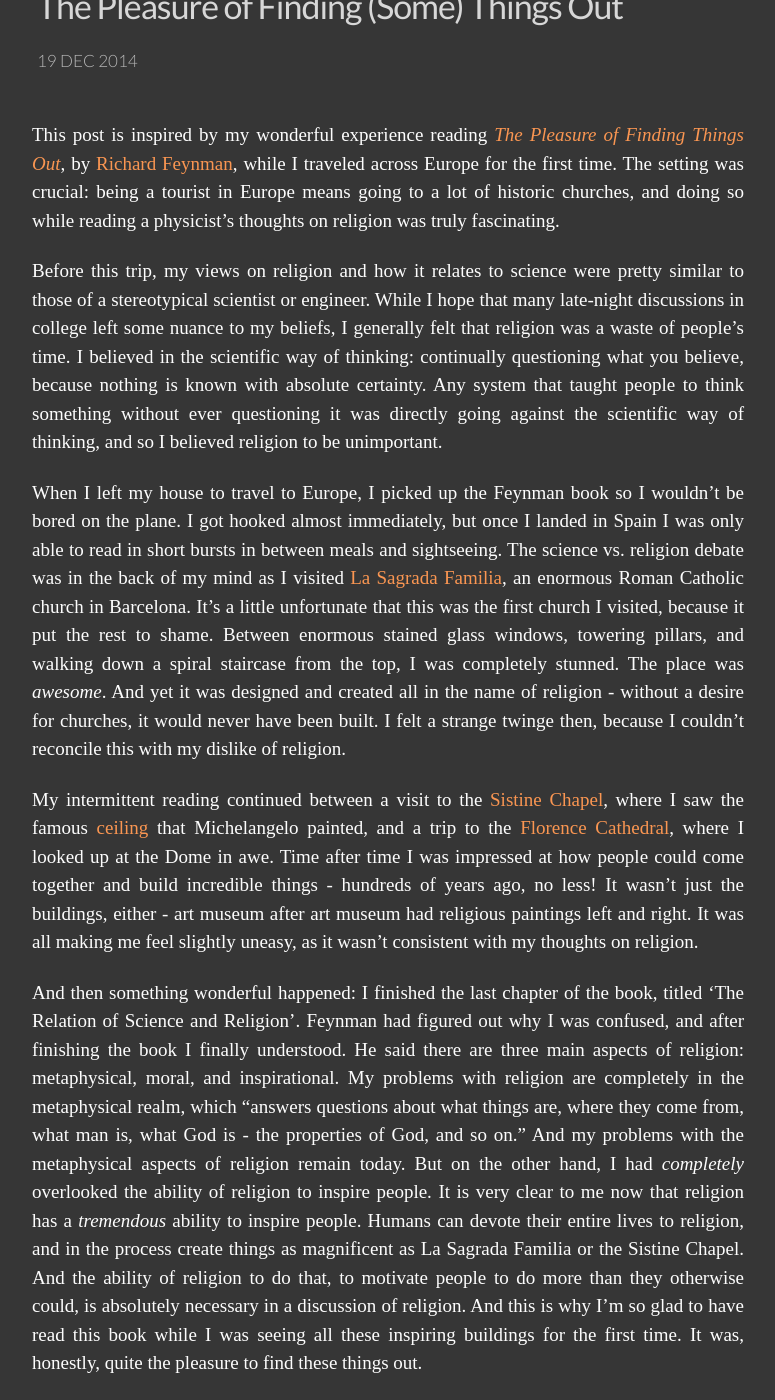
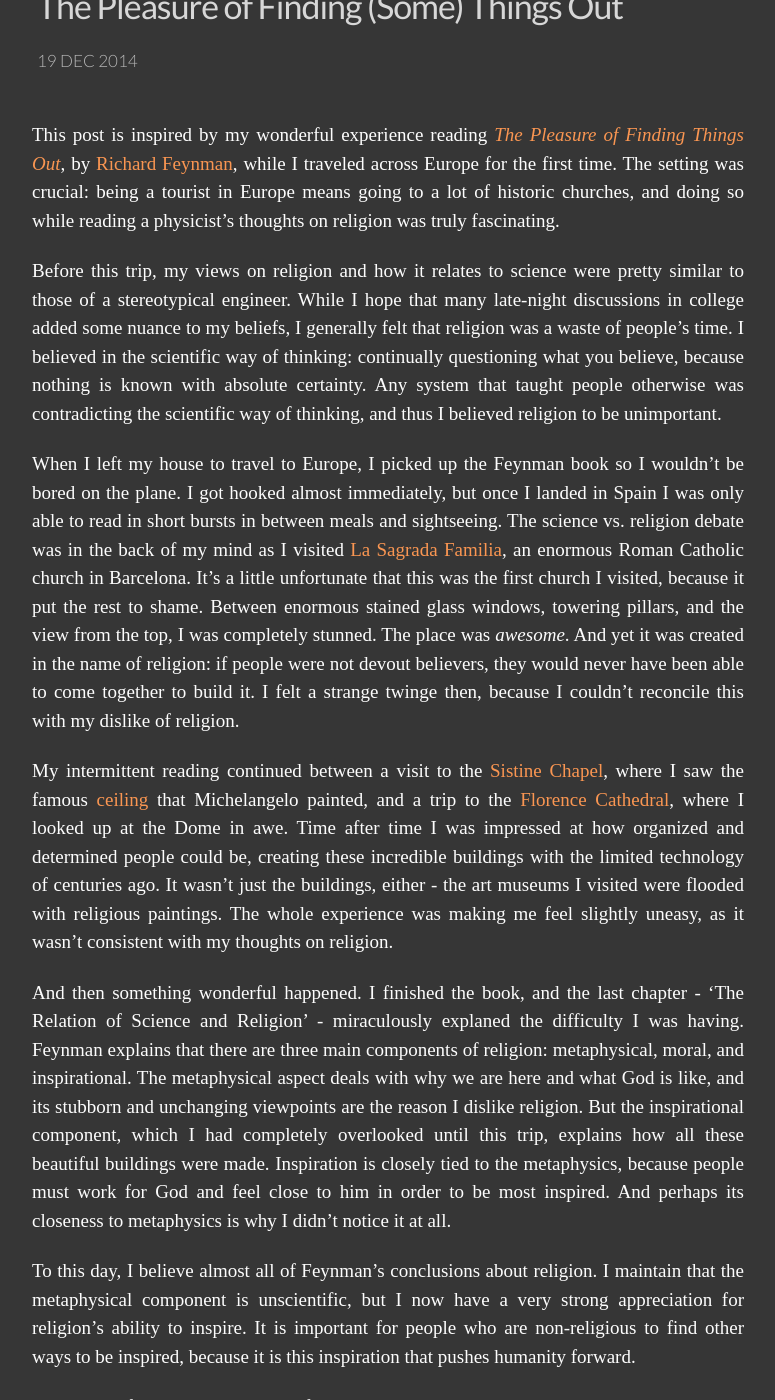
Before and after one commit to amaresh-sahu/amaresh-sahu.github.io, a Jekyll site: the page built from _posts/2014-12-19-finding-things-out.markdown, in a window 1280 px wide and 1400 px high, scrolled down 268 px. Shown: the whole window, without its empty margins (252-1027 px from the left). Built offline with Jekyll 4.4.1, drawn with Linux system fonts in a browser that asks for light colours; some web fonts are replaced; some of the changed text lies outside the part shown.

Commit message:
small edits and change conclusion

```diff
--- a/_posts/2014-12-19-finding-things-out.markdown
+++ b/_posts/2014-12-19-finding-things-out.markdown
@@ -7,14 +7,17 @@
 
 This post is inspired by my wonderful experience reading [_The Pleasure of Finding Things Out_](http://www.amazon.com/The-Pleasure-Finding-Things-Out/dp/0465023959), by [Richard Feynman](http://en.wikipedia.org/wiki/Richard_Feynman), while I traveled across Europe for the first time. The setting was crucial: being a tourist in Europe means going to a lot of historic churches, and doing so while reading a physicist's thoughts on religion was truly fascinating.
 
-Before this trip, my views on religion and how it relates to science were pretty similar to those of a stereotypical scientist or engineer. While I hope that many late-night discussions in college left some nuance to my beliefs, I generally felt that religion was a waste of people's time. I believed in the scientific way of thinking: continually questioning what you believe, because nothing is known with absolute certainty. Any system that taught people to think something without ever questioning it was directly going against the scientific way of thinking, and so I believed religion to be unimportant.
+Before this trip, my views on religion and how it relates to science were pretty similar to those of a stereotypical engineer. While I hope that many late-night discussions in college added some nuance to my beliefs, I generally felt that religion was a waste of people's time. I believed in the scientific way of thinking: continually questioning what you believe, because nothing is known with absolute certainty. Any system that taught people otherwise was contradicting the scientific way of thinking, and thus I believed religion to be unimportant.
 
-When I left my house to travel to Europe, I picked up the Feynman book so I wouldn't be bored on the plane. I got hooked almost immediately, but once I landed in Spain I was only able to read in short bursts in between meals and sightseeing. The science vs. religion debate was in the back of my mind as I visited [La Sagrada Familia](http://en.wikipedia.org/wiki/Sagrada_Fam%C3%ADlia), an enormous Roman Catholic church in Barcelona. It's a little unfortunate that this was the first church I visited, because it put the rest to shame. Between enormous stained glass windows, towering  pillars, and walking down a spiral staircase from the top, I was completely stunned. The place was _awesome_. And yet it was designed and created all in the name of religion - without a desire for churches, it would never have been built. I felt a strange twinge then, because I couldn't reconcile this with my dislike of religion.
+When I left my house to travel to Europe, I picked up the Feynman book so I wouldn't be bored on the plane. I got hooked almost immediately, but once I landed in Spain I was only able to read in short bursts in between meals and sightseeing. The science vs. religion debate was in the back of my mind as I visited [La Sagrada Familia](http://en.wikipedia.org/wiki/Sagrada_Fam%C3%ADlia), an enormous Roman Catholic church in Barcelona. It's a little unfortunate that this was the first church I visited, because it put the rest to shame. Between enormous stained glass windows, towering  pillars, and the view from the top, I was completely stunned. The place was _awesome_. And yet it was created in the name of religion: if people were not devout believers, they would never have been able to come together to build it. I felt a strange twinge then, because I couldn't reconcile this with my dislike of religion.
 
-My intermittent reading continued between a visit to the [Sistine Chapel](http://en.wikipedia.org/wiki/Sistine_Chapel), where I saw the famous [ceiling](http://en.wikipedia.org/wiki/Sistine_Chapel_ceiling) that Michelangelo painted, and a trip to the [Florence Cathedral](http://en.wikipedia.org/wiki/Florence_Cathedral), where I looked up at the Dome in awe. Time after time I was impressed at how people could come together and build incredible things - hundreds of years ago, no less! It wasn't just the buildings, either - art museum after art museum had religious paintings left and right. It was all making me feel slightly uneasy, as it wasn't consistent with my thoughts on religion.
+My intermittent reading continued between a visit to the [Sistine Chapel](http://en.wikipedia.org/wiki/Sistine_Chapel), where I saw the famous [ceiling](http://en.wikipedia.org/wiki/Sistine_Chapel_ceiling) that Michelangelo painted, and a trip to the [Florence Cathedral](http://en.wikipedia.org/wiki/Florence_Cathedral), where I looked up at the Dome in awe. Time after time I was impressed at how organized and determined people could be, creating these incredible buildings with the limited technology of centuries ago. It wasn't just the buildings, either - the art museums I visited were flooded with religious paintings. The whole experience was making me feel slightly uneasy, as it wasn't consistent with my thoughts on religion.
 
-And then something wonderful happened: I finished the last chapter of the book, titled 'The Relation of Science and Religion'. Feynman had figured out why I was confused, and after finishing the book I finally understood. He said there are three main aspects of religion: metaphysical, moral, and inspirational. My problems with religion are completely in the metaphysical realm, which "answers questions about what things are, where they come from, what man is, what God is - the properties of God, and so on." And my problems with the metaphysical aspects of religion remain today. But on the other hand, I had _completely_ overlooked the ability of religion to inspire people. It is very clear to me now that religion has a _tremendous_ ability to inspire people. Humans can devote their entire lives to religion, and in the process create things as magnificent as La Sagrada Familia or the Sistine Chapel. And the ability of religion to do that, to motivate people to do more than they otherwise could, is absolutely necessary in a discussion of religion. And this is why I'm so glad to have read this book while I was seeing all these inspiring buildings for the first time. It was, honestly, quite the pleasure to find these things out.
+And then something wonderful happened. I finished the book, and the last chapter - 'The Relation of Science and Religion' - miraculously explaned the difficulty I was having. Feynman explains that there are three main components of religion: metaphysical, moral, and inspirational. The metaphysical aspect deals with why we are here and what God is like, and its stubborn and unchanging viewpoints are the reason I dislike religion. But the inspirational component, which I had completely overlooked until this trip, explains how all these beautiful buildings were made. Inspiration is closely tied to the metaphysics, because people must work for God and feel close to him in order to be most inspired. And perhaps its closeness to metaphysics is why I didn't notice it at all.
 
+To this day, I believe almost all of Feynman's conclusions about religion. I maintain that the metaphysical component is unscientific, but I now have a very strong appreciation for religion's ability to inspire. It is important for people who are non-religious to find other ways to be inspired, because it is this inspiration that pushes humanity forward.
+
+For now, I feel inspired learning from great scientists like Feynman, and I'm incredibly grateful to have picked up his book at the perfect time. It was, honestly, quite the pleasure to find these things out.
 
 
 
```
